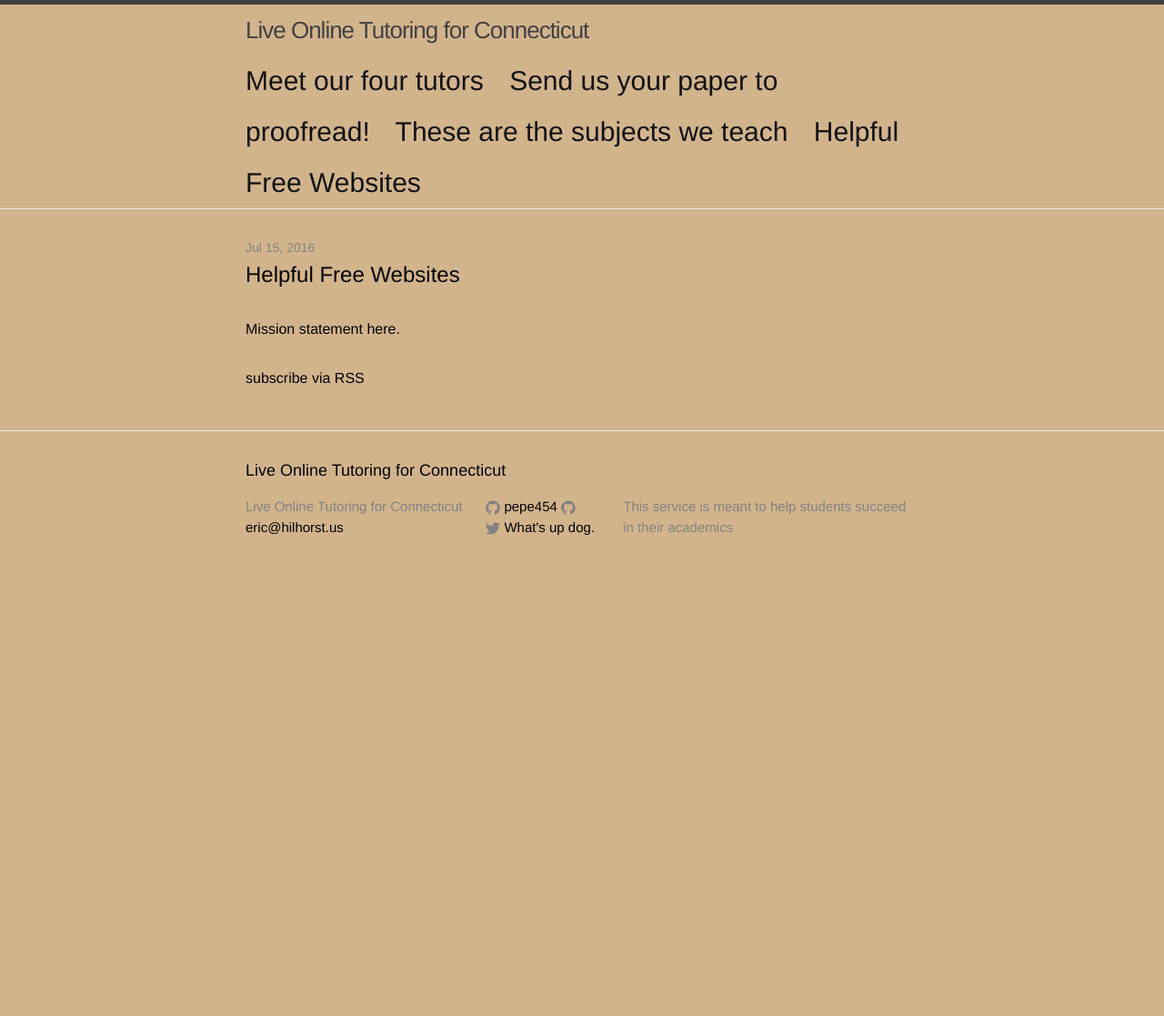
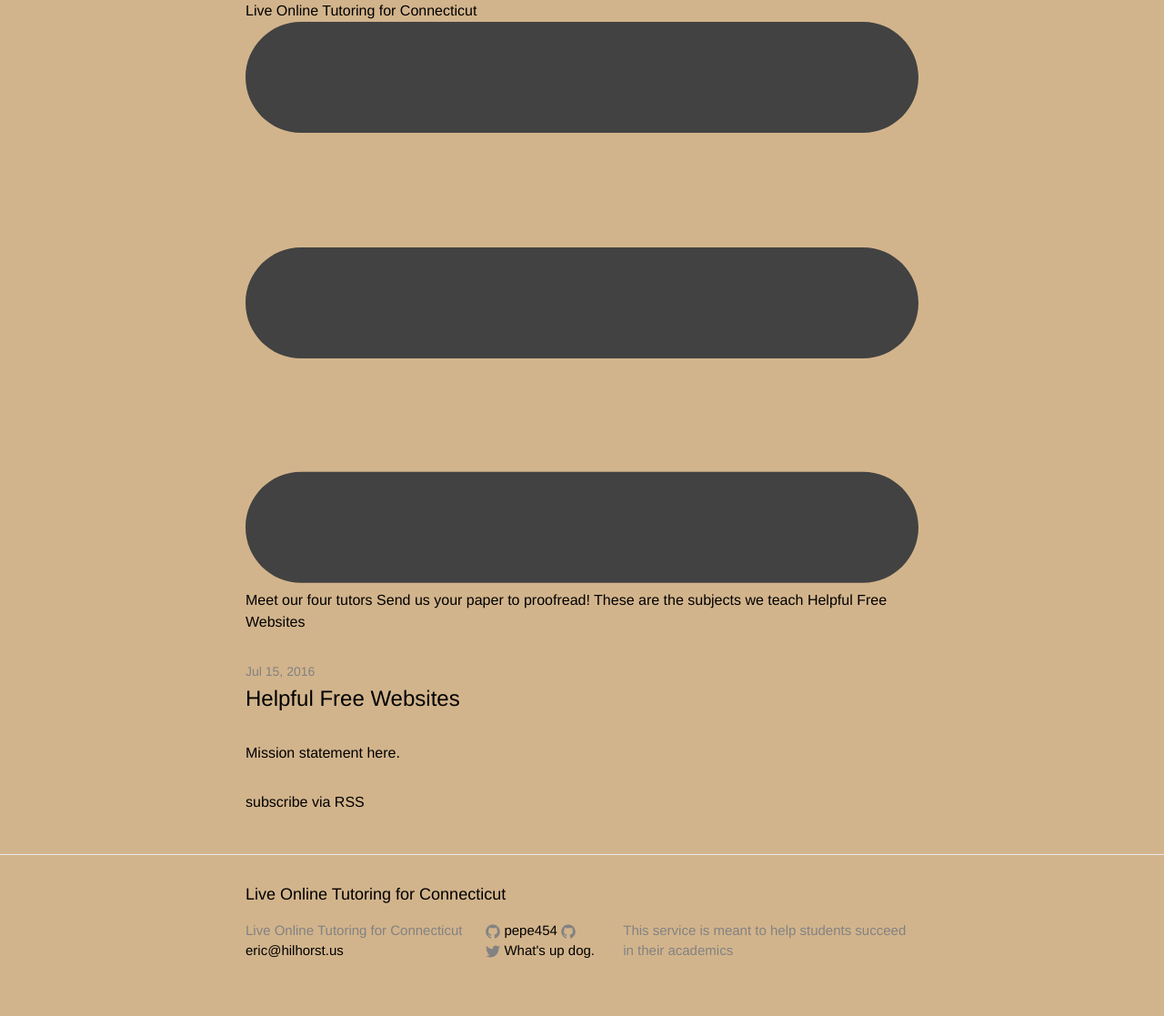
Before and after one commit to pepe454/pepe454.github.io, a Jekyll site: the page built from index.html, in a window 1280 px wide. Shown: the whole page at 91% size. Built offline with Jekyll 4.4.1, drawn with Linux system fonts in a browser that asks for light colours; before the commit the page ends 900 px from its top, so only the background shows below that.

Commit message:
Update _layout.scss

```diff
--- a/_sass/_layout.scss
+++ b/_sass/_layout.scss
@@ -1,7 +1,7 @@
 /**
  * Site header
  */
-.site-header {
+/*.site-header {
     border-top: 5px solid $grey-color-dark;
     border-bottom: 1px solid $grey-color-light;
     min-height: 56px;
@@ -16,7 +16,7 @@
     line-height: 56px;
     letter-spacing: -1px;
     margin-bottom: 0;
-    float: center;
+    float: left;
 
     &,
     &:visited {
@@ -27,7 +27,6 @@
 .site-nav {
     float: right;
     line-height: 56px;
-    font-size: 30px;
 
     .menu-icon {
         display: none;
```
